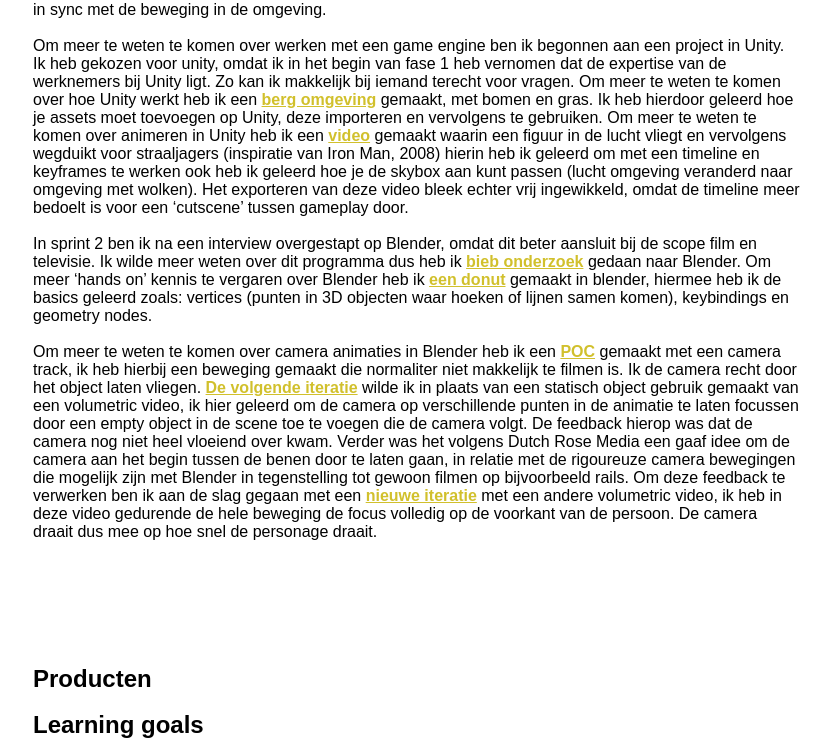
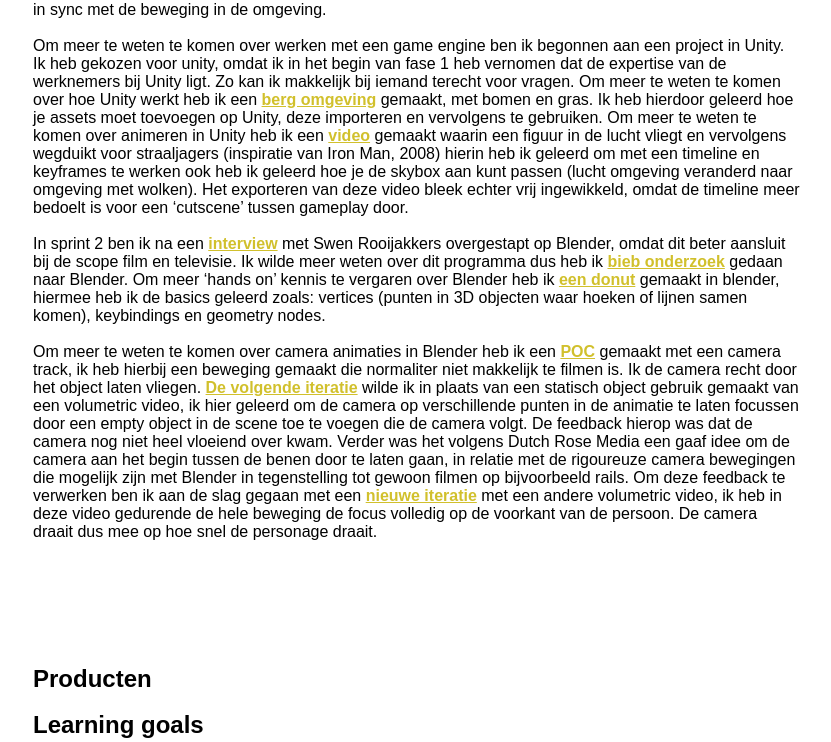
Before and after one commit to miketienoven/StageportfolioMike, a plain HTML site: page index.html in a window 1280 px wide. Shown: the part 3527-4269 px from the top of the page, without its empty margins (223-1054 px from the left). Drawn offline with Linux system fonts and the light colour scheme.

Commit message:
update interview anchor

```diff
--- a/index.html
+++ b/index.html
@@ -135,7 +135,7 @@
                     (inspiratie van Iron Man, 2008) hierin heb ik geleerd om met een timeline en keyframes te werken ook heb ik geleerd hoe je de skybox aan kunt passen
                     (lucht omgeving veranderd naar omgeving met wolken). Het exporteren van deze video bleek echter vrij ingewikkeld, omdat de timeline meer bedoelt is voor een ‘cutscene’ tussen gameplay door.<br><br>
 
-                    In sprint 2 ben ik na een interview overgestapt op Blender, omdat dit beter aansluit bij de scope film en televisie.
+                    In sprint 2 ben ik na een <a href="#">interview</a> met Swen Rooijakkers overgestapt op Blender, omdat dit beter aansluit bij de scope film en televisie.
                     Ik wilde meer weten over dit programma dus heb ik <a href="#">bieb onderzoek</a> gedaan naar Blender.
                     Om meer ‘hands on’ kennis te vergaren over Blender heb ik <a href="#">een donut</a> gemaakt in blender,
                     hiermee heb ik de basics geleerd zoals: vertices (punten in 3D objecten waar hoeken of lijnen samen komen),
```
